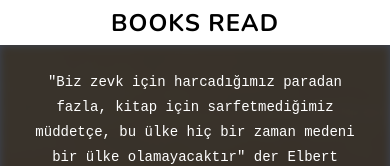
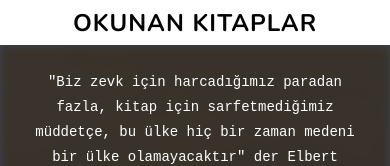
Before and after one commit to omer-akkoca/omerakkoca-web-site, a React (Create React App) app: page /books-read in a window 390 px wide. Shown: the top 166 px of the page. Built offline with nearby package versions, Linux system fonts and the light colour scheme; no server answers; the database is empty.

Commit message:
fixed page title on mobile view

```diff
--- a/src/pages/AboutMe/index.js
+++ b/src/pages/AboutMe/index.js
@@ -40,7 +40,7 @@ class AboutMe extends React.Component{
         return (
             <section id="about-me">
                 <Navbar />
-                <Header title={"about me"} image={ABOUT_ME_HEADER} text={xd}/>
+                <Header title={"hakkımda"} image={ABOUT_ME_HEADER} text={xd}/>
                 <div className="about-me-wrapper">
                     <div className="about-content">
                         <div className="element biography-wrapper">
--- a/src/pages/BooksRead/index.js
+++ b/src/pages/BooksRead/index.js
@@ -50,7 +50,7 @@ const BooksRead = () => {
     return(
         <section id="books-read">
             <Navbar />
-            <Header title="books read" text={xd} image={BOOKS_READ_HEADER}/>
+            <Header title="okunan kitaplar" text={xd} image={BOOKS_READ_HEADER}/>
             <div className="books-read-wrapper">
                 <Container>
                     <div className="filter-wrapper">
--- a/src/pages/Contact/index.js
+++ b/src/pages/Contact/index.js
@@ -37,7 +37,7 @@ class Contact extends React.Component{
             <section id="contact">
                 <Navbar />
                 <div className="seperate-contact">
-                    <Header title={"contact"} image={CONTACT_HEADER} text={xd} />
+                    <Header title={"iletişim"} image={CONTACT_HEADER} text={xd} />
                     <div className="content-wrapper">
                         <Container>
                             <div className="contact-content">
--- a/src/pages/PlacesVisited/index.js
+++ b/src/pages/PlacesVisited/index.js
@@ -29,7 +29,7 @@ class PlacesVisited extends React.Component{
             <section id="places-visited">
                 <Navbar/>
                 <Modal/>
-                <Header title={"Places Visited"} image={PLACES_VISITED_HEADER} text={xd} />
+                <Header title={"seyehat yerleri"} image={PLACES_VISITED_HEADER} text={xd} />
                 <div className="visited-content-wrapper">
                     <Container>
                         <div className="visited-content">
```
